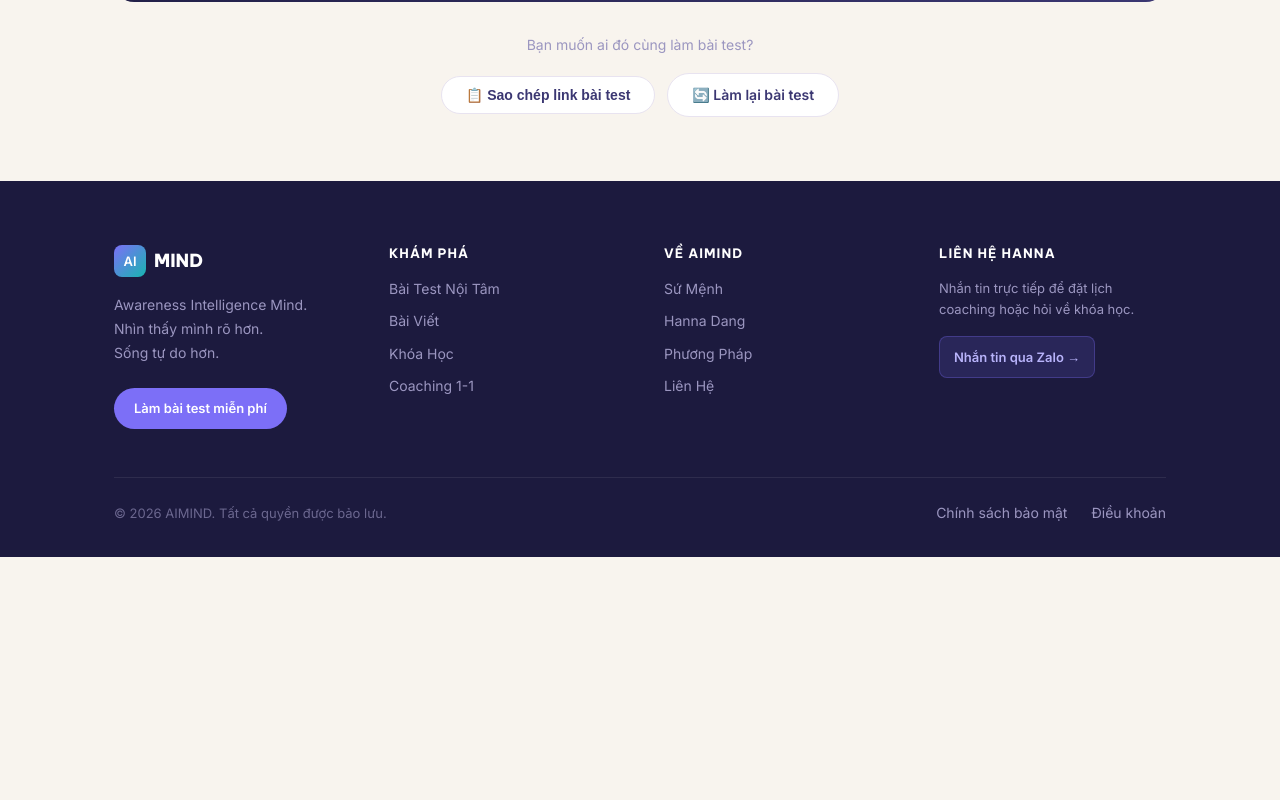
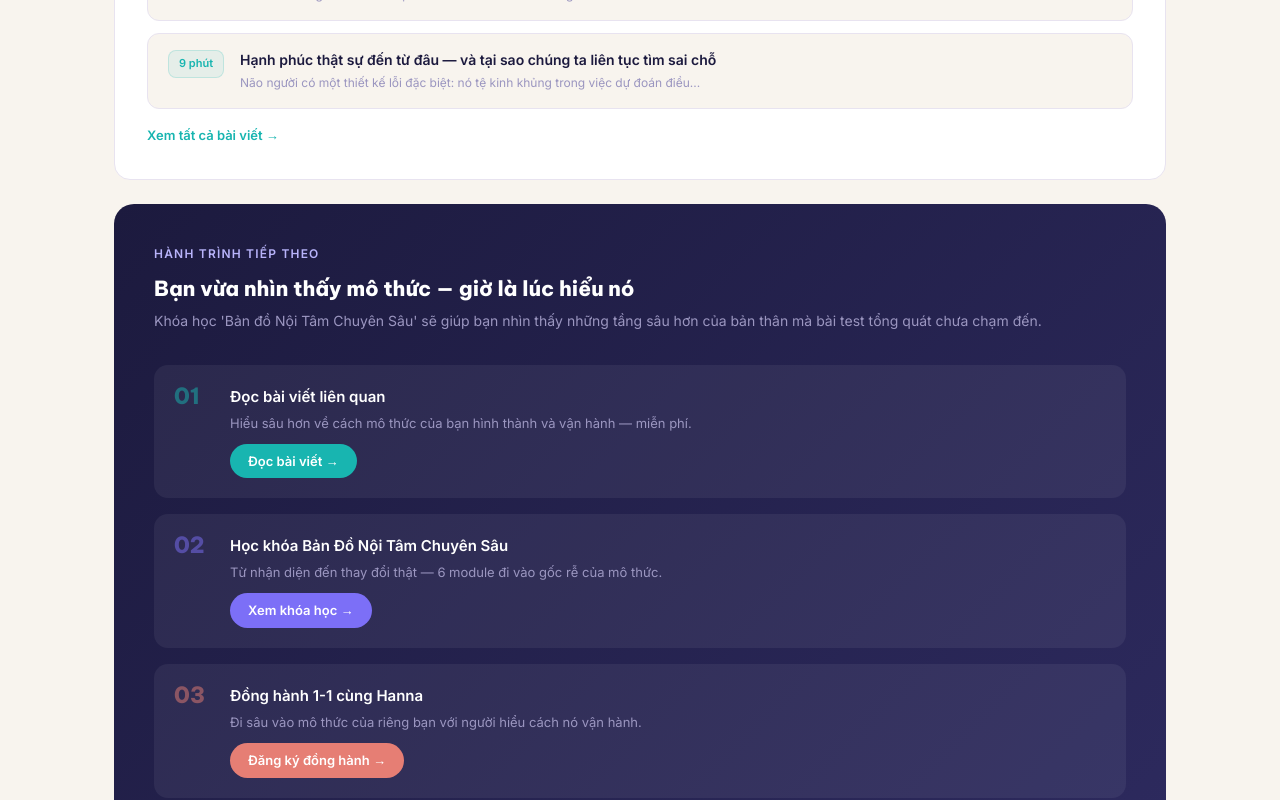
Before and after one commit to hangdt369-sys/aimind-website, a Next.js app: page /kham-pha/ket-qua in a window 1280 px wide. Shown: the part 1700-2500 px from the top of the page. Before the commit the page ends 2257 px from the top, so only its background shows below. Built offline with nearby package versions, Linux system fonts and the light colour scheme.

Commit message:
ket-qua: add related articles + 3-step journey section

```diff
--- a/src/app/kham-pha/ket-qua/page.tsx
+++ b/src/app/kham-pha/ket-qua/page.tsx
@@ -7,6 +7,7 @@ import Navbar from "@/components/shared/Navbar";
 import Footer from "@/components/shared/Footer";
 import { archetypes, archetypeOrder } from "@/data/archetypes";
 import { getStoredTestResult, isValidEmail } from "@/lib/utils";
+import { articles } from "@/lib/articles";
 import type { ArchetypeKey, TestResult } from "@/types";
 
 // ─── Results Page ─────────────────────────────────────────────────────────────
@@ -47,6 +48,19 @@ function ResultsContent() {
   const secondaryKey = result?.secondary;
   const secondaryArchetype = secondaryKey ? archetypes[secondaryKey] : null;
   const scores = result?.scores;
+
+  // Bài viết liên quan theo mô thức
+  const relatedSlugs: Record<string, string[]> = {
+    "lo-au": ["gan-bo-lo-lang-khi-yeu-dong-nghia-voi-so-mat", "4-kieu-gan-bo-va-cach-chung-dinh-hinh-moi-quan-he", "tai-sao-ban-cu-thu-hut-cung-mot-kieu-nguoi"],
+    "ne-tranh": ["gan-bo-ne-tranh-khi-gan-gui-cam-thay-nguy-hiem", "huong-noi-hay-ne-tranh-su-khac-biet", "ranh-gioi-khong-phai-lanh-lung"],
+    "kiem-soat": ["khi-cau-toan-tro-thanh-cai-bay", "burnout-khong-phai-do-lam-nhieu", "y-chi-khong-du-thay-doi-hanh-vi"],
+    "hy-sinh": ["enneagram-type-2-cho-di-de-duoc-yeu", "tai-sao-ban-khong-the-noi-khong", "ranh-gioi-khong-phai-lanh-lung"],
+    "tu-huy": ["tu-pha-hoai-va-khoa-hoc-dang-sau", "bong-toi-noi-tam-dang-dieu-khien-ban", "biet-type-van-khong-thay-doi-duoc"],
+    "can-bang": ["mo-thuc-noi-tam-co-ban", "biet-minh-va-hieu-minh", "hanh-phuc-that-su-den-tu-dau"],
+  };
+  const relatedArticles = (relatedSlugs[dominantKey] ?? [])
+    .map((slug) => articles.find((a) => a.slug === slug))
+    .filter(Boolean);
 
   async function handleEmailSubmit(e: React.FormEvent) {
     e.preventDefault();
@@ -441,46 +455,184 @@ function ResultsContent() {
             </div>
           )}
 
-          {/* Next step — course CTA */}
+          {/* Related articles */}
+          {relatedArticles.length > 0 && (
+            <div className="card-base" style={{ padding: "2rem", marginBottom: "1.5rem" }}>
+              <h3
+                style={{
+                  color: "#1C1A3E",
+                  fontFamily: "'Be Vietnam Pro', sans-serif",
+                  fontSize: "1.1rem",
+                  fontWeight: 700,
+                  marginBottom: "0.5rem",
+                }}
+              >
+                📚 Bài viết dành riêng cho mô thức {archetype.name}
+              </h3>
+              <p style={{ color: "#9B96C0", fontSize: "13px", marginBottom: "1.5rem" }}>
+                Đọc để hiểu sâu hơn về cách mô thức này vận hành trong cuộc sống của bạn.
+              </p>
+              <div style={{ display: "flex", flexDirection: "column" as const, gap: "0.75rem" }}>
+                {relatedArticles.map((article) => article && (
+                  <Link
+                    key={article.slug}
+                    href={`/kien-thuc/bai-viet/${article.slug}`}
+                    style={{
+                      display: "flex",
+                      alignItems: "flex-start",
+                      gap: "1rem",
+                      padding: "1rem 1.25rem",
+                      backgroundColor: "#F8F4EE",
+                      borderRadius: "12px",
+                      textDecoration: "none",
+                      border: "1px solid #E8E3F0",
+                      transition: "border-color 0.2s",
+                    }}
+                  >
                     <div
                       style={{
-              background: "linear-gradient(135deg, #1C1A3E 0%, #3B3772 100%)",
+                        backgroundColor: `${archetype.color}15`,
+                        border: `1px solid ${archetype.color}30`,
+                        borderRadius: "8px",
+                        padding: "4px 10px",
+                        fontSize: "11px",
+                        fontWeight: 700,
+                        color: archetype.color,
+                        flexShrink: 0,
+                        whiteSpace: "nowrap" as const,
+                      }}
+                    >
+                      {article.readTime}
+                    </div>
+                    <div>
+                      <p style={{ color: "#1C1A3E", fontWeight: 600, fontSize: "14px", lineHeight: 1.4, marginBottom: "4px" }}>
+                        {article.title}
+                      </p>
+                      <p style={{ color: "#9B96C0", fontSize: "12px", lineHeight: 1.5 }}>
+                        {article.excerpt.slice(0, 80)}...
+                      </p>
+                    </div>
+                  </Link>
+                ))}
+              </div>
+              <Link
+                href="/kien-thuc/bai-viet"
+                style={{
+                  display: "inline-block",
+                  marginTop: "1rem",
+                  color: archetype.color,
+                  fontSize: "13px",
+                  fontWeight: 600,
+                  textDecoration: "none",
+                }}
+              >
+                Xem tất cả bài viết →
+              </Link>
+            </div>
+          )}
+
+          {/* Hành trình tiếp theo */}
+          <div
+            style={{
+              background: "linear-gradient(135deg, #1C1A3E 0%, #2D2A5E 100%)",
               borderRadius: "20px",
               padding: "2.5rem",
               marginBottom: "2rem",
               color: "white",
             }}
           >
+            <p style={{ color: "#B8B3FA", fontSize: "12px", fontWeight: 700, letterSpacing: "0.1em", textTransform: "uppercase" as const, marginBottom: "0.75rem" }}>
+              Hành trình tiếp theo
+            </p>
             <h3
               style={{
                 color: "white",
                 fontFamily: "'Be Vietnam Pro', sans-serif",
-                fontSize: "1.4rem",
+                fontSize: "1.3rem",
                 fontWeight: 800,
-                marginBottom: "0.75rem",
+                marginBottom: "0.5rem",
               }}
             >
-              Bước tiếp theo dành cho bạn
+              Bạn vừa nhìn thấy mô thức — giờ là lúc hiểu nó
             </h3>
-            <p style={{ color: "#C4C0E0", lineHeight: 1.75, marginBottom: "1.5rem" }}>
+            <p style={{ color: "#9B96C0", fontSize: "14px", marginBottom: "2rem" }}>
               {archetype.nextStep}
             </p>
+
+            <div style={{ display: "flex", flexDirection: "column" as const, gap: "1rem", marginBottom: "2rem" }}>
+              {[
+                {
+                  step: "01",
+                  title: "Đọc bài viết liên quan",
+                  desc: "Hiểu sâu hơn về cách mô thức của bạn hình thành và vận hành — miễn phí.",
+                  href: "/kien-thuc/bai-viet",
+                  label: "Đọc bài viết →",
+                  color: "#18B5B0",
+                },
+                {
+                  step: "02",
+                  title: "Học khóa Bản Đồ Nội Tâm Chuyên Sâu",
+                  desc: "Từ nhận diện đến thay đổi thật — 6 module đi vào gốc rễ của mô thức.",
+                  href: "/hanh-trinh/ban-do-noi-tam-chuyen-sau",
+                  label: "Xem khóa học →",
+                  color: "#7C6FF7",
+                },
+                {
+                  step: "03",
+                  title: "Đồng hành 1-1 cùng Hanna",
+                  desc: "Đi sâu vào mô thức của riêng bạn với người hiểu cách nó vận hành.",
+                  href: "/dong-hanh",
+                  label: "Đăng ký đồng hành →",
+                  color: "#E67E74",
+                },
+              ].map((item) => (
+                <div
+                  key={item.step}
+                  style={{
+                    display: "flex",
+                    gap: "1.25rem",
+                    alignItems: "flex-start",
+                    backgroundColor: "rgba(255,255,255,0.06)",
+                    borderRadius: "14px",
+                    padding: "1.25rem",
+                  }}
+                >
+                  <div
+                    style={{
+                      color: item.color,
+                      fontFamily: "'Be Vietnam Pro', sans-serif",
+                      fontWeight: 800,
+                      fontSize: "1.4rem",
+                      lineHeight: 1,
+                      flexShrink: 0,
+                      opacity: 0.5,
+                      minWidth: "36px",
+                    }}
+                  >
+                    {item.step}
+                  </div>
+                  <div style={{ flex: 1 }}>
+                    <p style={{ color: "white", fontWeight: 700, fontSize: "15px", marginBottom: "4px" }}>{item.title}</p>
+                    <p style={{ color: "#9B96C0", fontSize: "13px", lineHeight: 1.6, marginBottom: "10px" }}>{item.desc}</p>
                     <Link
-              href="/hanh-trinh/ban-do-noi-tam-chuyen-sau"
+                      href={item.href}
                       style={{
                         display: "inline-block",
-                background: "linear-gradient(135deg, #7C6FF7 0%, #5B4FD4 100%)",
+                        backgroundColor: item.color,
                         color: "white",
-                padding: "14px 28px",
+                        padding: "7px 18px",
                         borderRadius: "999px",
-                fontSize: "15px",
+                        fontSize: "13px",
                         fontWeight: 700,
                         textDecoration: "none",
-                fontFamily: "'Be Vietnam Pro', sans-serif",
                       }}
                     >
-              Xem khóa học Bản Đồ Nội Tâm Chuyên Sâu →
+                      {item.label}
                     </Link>
+                  </div>
+                </div>
+              ))}
+            </div>
           </div>
 
           {/* Share */}
```
Lines whose indentation alone changed are shown as unchanged.
